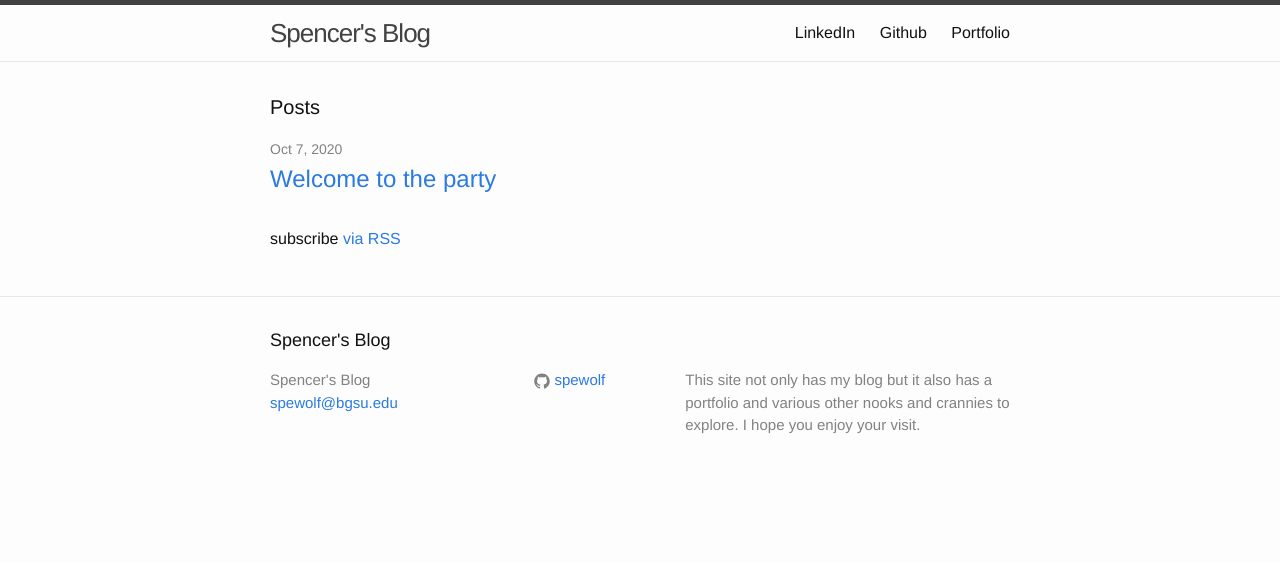
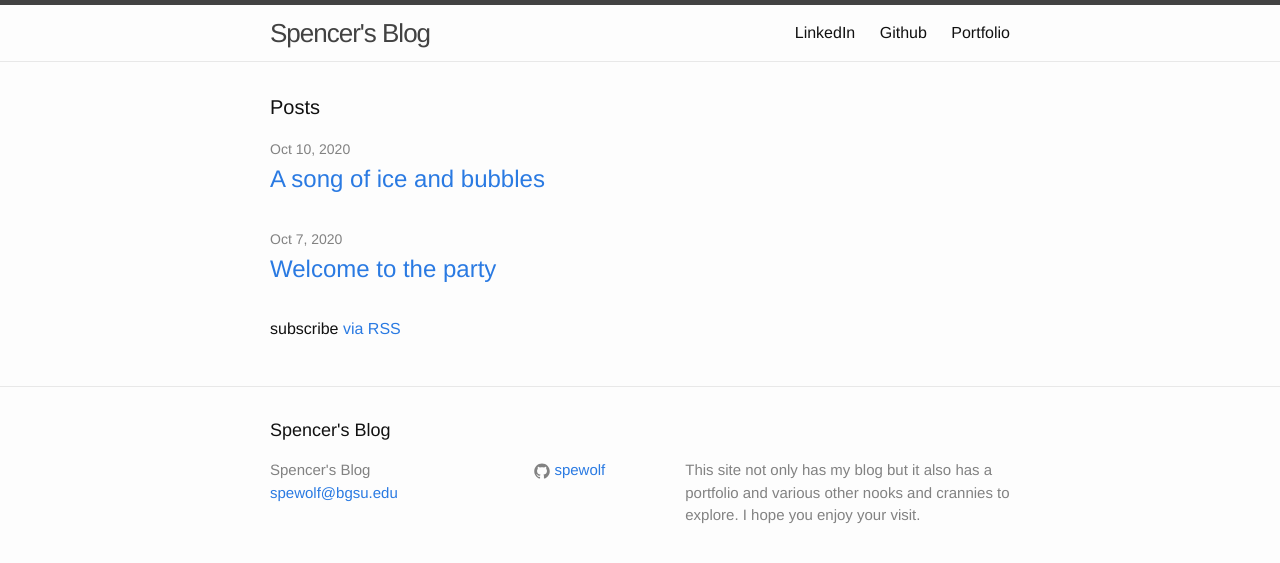
Before and after one commit to spewolf/spewolf.github.io, a Jekyll site: the page built from index.html, in a window 1280 px wide. Shown: the top 563 px of the page. Built offline with Jekyll 4.4.1, drawn with Linux system fonts in a browser that asks for light colours.

```diff
--- /dev/null
+++ b/_posts/2020-10-10-asoiab.md
@@ -0,0 +1,5 @@
+---
+layout: post
+title: "A song of ice and bubbles"
+tags: science non-fiction ice
+---
```
Also changed, not shown: _posts/2020-10-07-welcome.md (+0 -2 lines), 1 other file.
